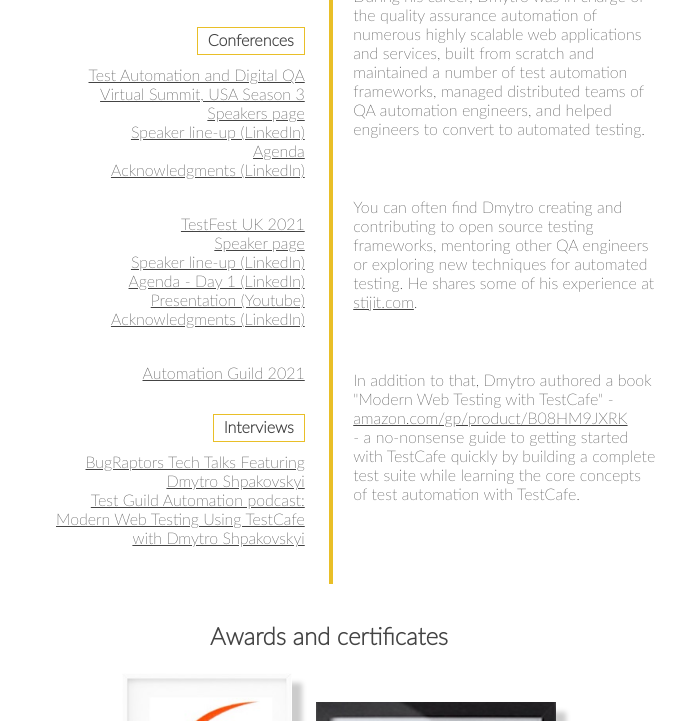
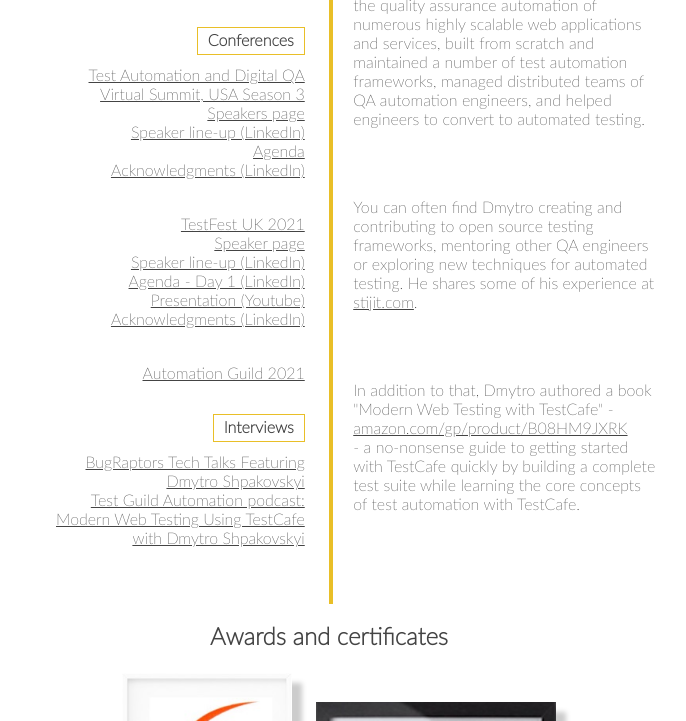
Before and after one commit to Marketionist/marketionist.github.io, a plain HTML site: page index.html in a window 1280 px wide. Shown: the part 537-1258 px from the top of the page, without its empty margins (311-997 px from the left). Drawn offline with Linux system fonts and the light colour scheme.

Commit message:
Update margin bottom

```diff
--- a/resume.css
+++ b/resume.css
@@ -36,7 +36,7 @@
 }
 
 [aria-labelledby="biography"] p {
-    margin-bottom: 59px;
+    margin-bottom: 69px;
 }
 
 .link-author {
```
